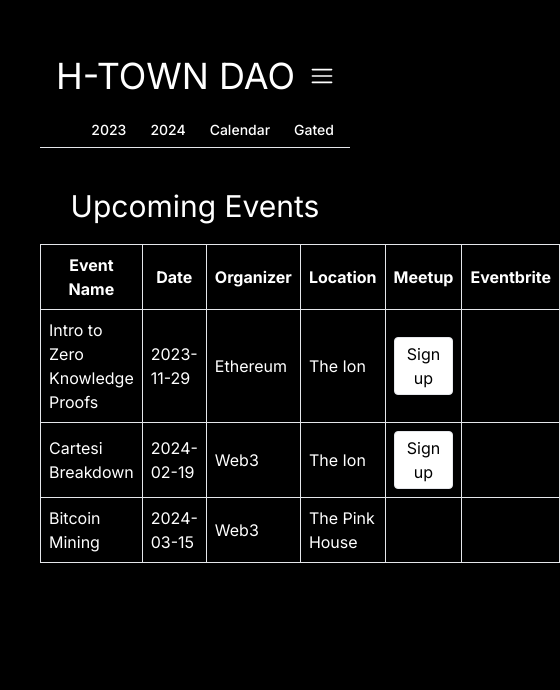
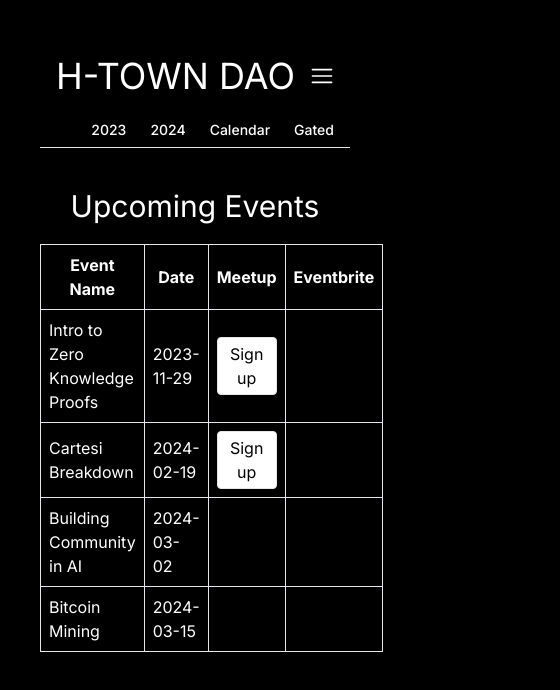
Before and after one commit to h-town-dao/h-town-dao-website, a Next.js app: page /schedule in a window 390 px wide. Shown: the top 690 px of the page, 560 px wide, since content can reach past the window. Built offline with nearby package versions, Linux system fonts and the light colour scheme.

Commit message:
made schedule reactive added ai event

```diff
--- a/src/components/TableCalendar.tsx
+++ b/src/components/TableCalendar.tsx
@@ -23,6 +23,7 @@ const TableCalendar: React.FC = () => {
         location: 'The Ion',
         meetup: 'https://www.meetup.com/houstonethereum/events/297081548/',
       },
+      { name: 'Building Community in AI', date: '2024-03-02', organizer: 'Global AI Bootcamp', location: 'Microsoft Technology Center' },
       //   { name: 'Product Development', date: '2024-01-15', organizer: 'Wade', location: 'Improving' },
       // ... more events
     ];
@@ -36,8 +37,8 @@ const TableCalendar: React.FC = () => {
         <tr className="border-b">
           <th className="border-r p-2">Event Name</th>
           <th className="border-r p-2">Date</th>
-          <th className="border-r p-2">Organizer</th>
-          <th className="border-r p-2">Location</th>
+          <th className="border-r p-2 hidden md:table-cell">Organizer</th>
+          <th className="border-r p-2 hidden md:table-cell">Location</th>
           <th className="border-r p-2">Meetup</th>
           <th className="p-2">Eventbrite</th>
         </tr>
@@ -47,8 +48,8 @@ const TableCalendar: React.FC = () => {
           <tr className="border-b" key={index}>
             <td className="border-r p-2">{event.name}</td>
             <td className="border-r p-2">{event.date}</td>
-            <td className="border-r p-2">{event.organizer}</td>
-            <td className="border-r p-2">{event.location}</td>
+            <td className="border-r p-2 hidden md:table-cell">{event.organizer}</td>
+            <td className="border-r p-2 hidden md:table-cell">{event.location}</td>
             <td className="border-r p-2 justify-center">
               {event.meetup && (
                 <a href={event.meetup}>
```
